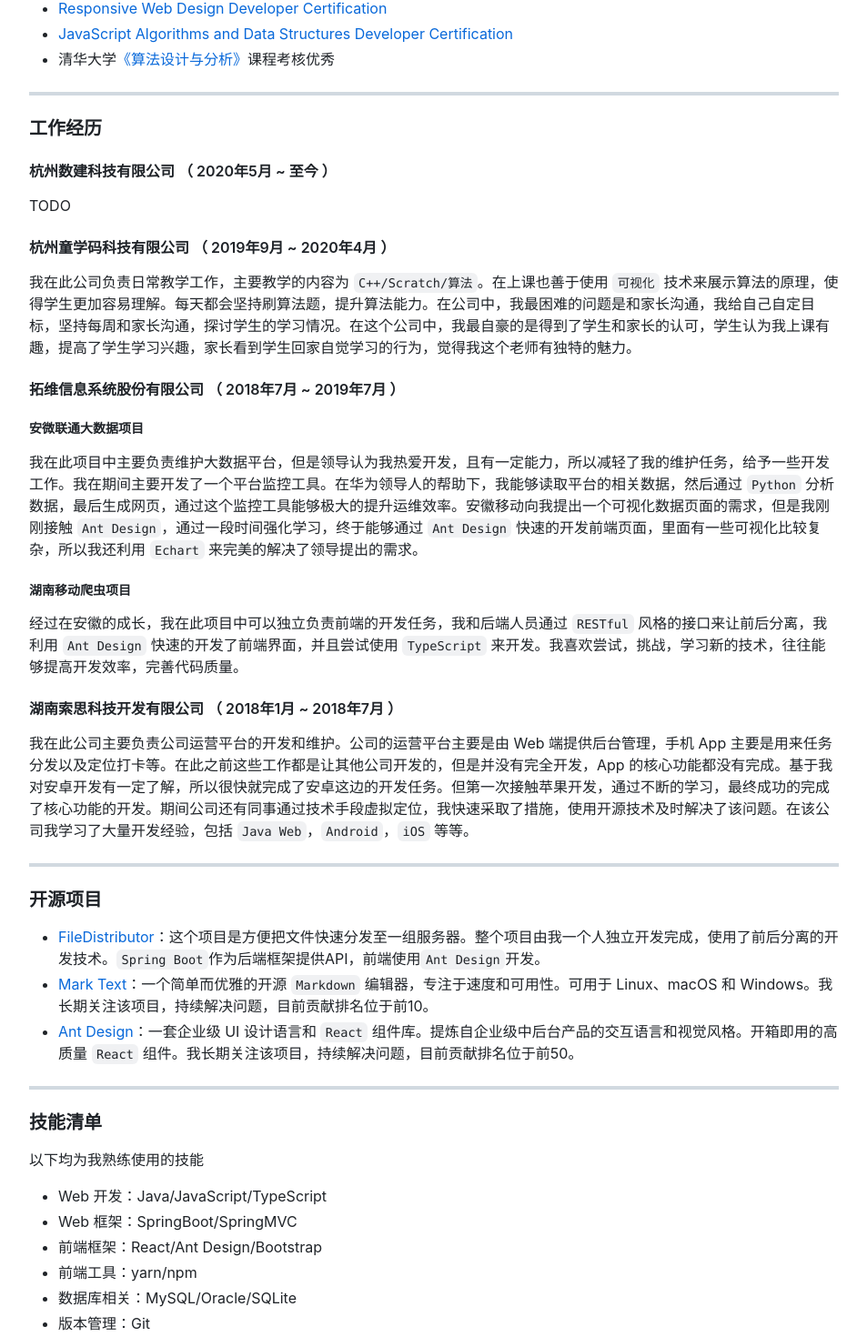
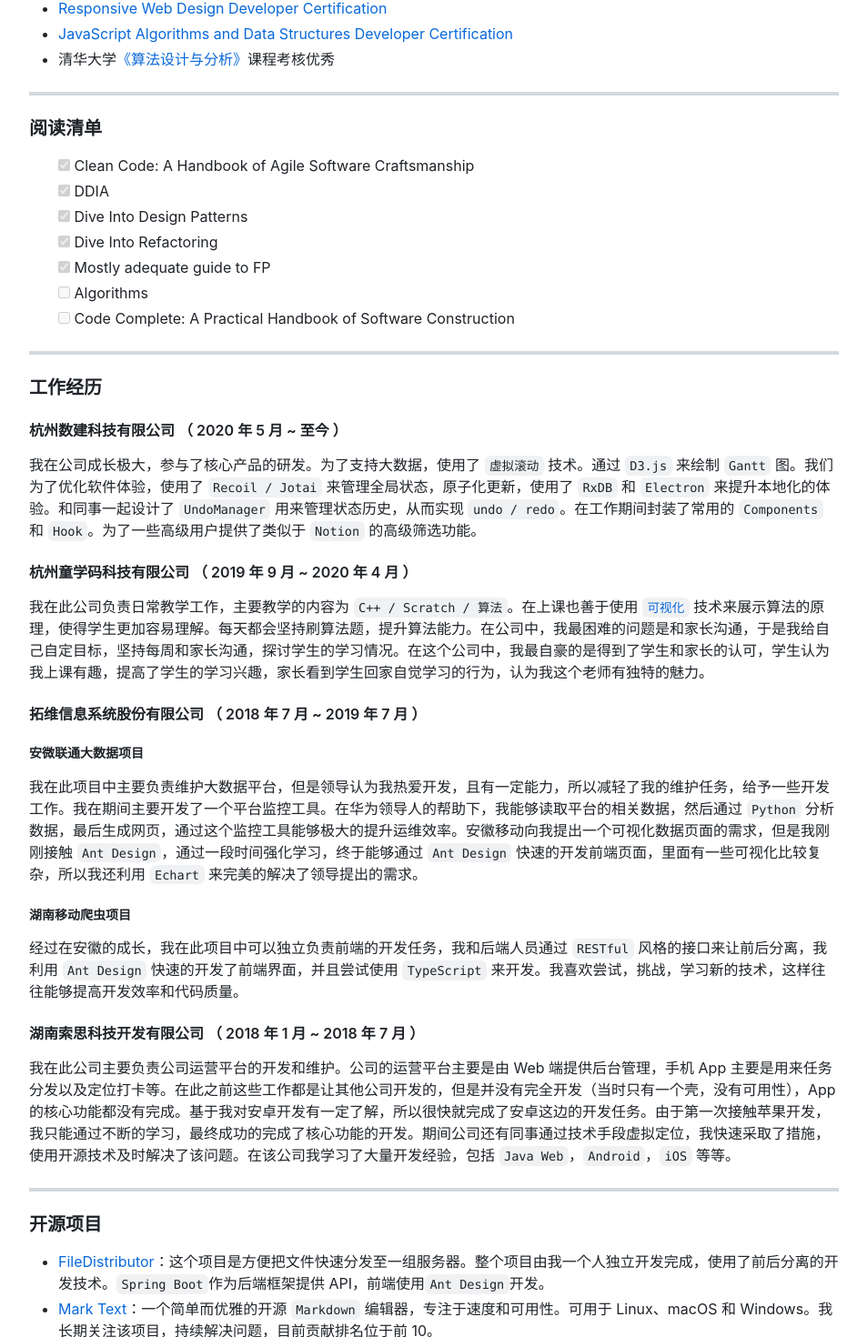
Before and after one commit to MrHeer/resume, a React (Create React App) app: page / in a window 1280 px wide. Shown: the part 374-1844 px from the top of the page at 91% size, without its empty margins (163-1116 px from the left). Built offline with nearby package versions, Linux system fonts and the light colour scheme.

Commit message:
:memo: update resume

```diff
--- a/public/resume.md
+++ b/public/resume.md
@@ -2,15 +2,15 @@
 
 - 手机：17623030229
 - Email：hlm52pk@163.com
-- 微信号：Mr__Heer
+- 微信号：Mr\_\_Heer
 
 ---
 
 ### 个人信息
 
-- 何林明/男/1996
-- 本科/长沙理工大学/电子信息科学与技术
-- 工作年限：2年
+- 何林明 / 男 / 1996
+- 本科 / 长沙理工大学 / 电子信息科学与技术
+- 工作年限：5 年
 - Github：[https://github.com/MrHeer](https://github.com/MrHeer)
 - [Responsive Web Design Developer Certification](https://www.freecodecamp.org/certification/mrheer/responsive-web-design)
 - [JavaScript Algorithms and Data Structures Developer Certification](https://www.freecodecamp.org/certification/mrheer/javascript-algorithms-and-data-structures)
@@ -18,17 +18,29 @@
 
 ---
 
+### 阅读清单
+
+- [x] Clean Code: A Handbook of Agile Software Craftsmanship
+- [x] DDIA
+- [x] Dive Into Design Patterns
+- [x] Dive Into Refactoring
+- [x] Mostly adequate guide to FP
+- [ ] Algorithms
+- [ ] Code Complete: A Practical Handbook of Software Construction
+
+---
+
 ### 工作经历
 
-#### 杭州数建科技有限公司 （ 2020年5月 ~ 至今 ）
+#### 杭州数建科技有限公司 （ 2020 年 5 月 ~ 至今 ）
 
-TODO
+我在公司成长极大，参与了核心产品的研发。为了支持大数据，使用了 `虚拟滚动` 技术。通过 `D3.js` 来绘制 `Gantt` 图。我们为了优化软件体验，使用了 `Recoil / Jotai` 来管理全局状态，原子化更新，使用了 `RxDB` 和 `Electron` 来提升本地化的体验。和同事一起设计了 `UndoManager` 用来管理状态历史，从而实现 `undo / redo`。在工作期间封装了常用的 `Components` 和 `Hook`。为了一些高级用户提供了类似于 `Notion` 的高级筛选功能。
 
-#### 杭州童学码科技有限公司 （ 2019年9月 ~ 2020年4月 ）
+#### 杭州童学码科技有限公司 （ 2019 年 9 月 ~ 2020 年 4 月 ）
 
-我在此公司负责日常教学工作，主要教学的内容为 `C++/Scratch/算法`。在上课也善于使用 `可视化` 技术来展示算法的原理，使得学生更加容易理解。每天都会坚持刷算法题，提升算法能力。在公司中，我最困难的问题是和家长沟通，我给自己自定目标，坚持每周和家长沟通，探讨学生的学习情况。在这个公司中，我最自豪的是得到了学生和家长的认可，学生认为我上课有趣，提高了学生学习兴趣，家长看到学生回家自觉学习的行为，觉得我这个老师有独特的魅力。
+我在此公司负责日常教学工作，主要教学的内容为 `C++ / Scratch / 算法`。在上课也善于使用 [`可视化`](https://visualgo.net/en) 技术来展示算法的原理，使得学生更加容易理解。每天都会坚持刷算法题，提升算法能力。在公司中，我最困难的问题是和家长沟通，于是我给自己自定目标，坚持每周和家长沟通，探讨学生的学习情况。在这个公司中，我最自豪的是得到了学生和家长的认可，学生认为我上课有趣，提高了学生的学习兴趣，家长看到学生回家自觉学习的行为，认为我这个老师有独特的魅力。
 
-#### 拓维信息系统股份有限公司 （ 2018年7月 ~ 2019年7月 ）
+#### 拓维信息系统股份有限公司 （ 2018 年 7 月 ~ 2019 年 7 月 ）
 
 ##### 安微联通大数据项目
 
@@ -36,19 +48,19 @@
 
 ##### 湖南移动爬虫项目
 
-经过在安徽的成长，我在此项目中可以独立负责前端的开发任务，我和后端人员通过 `RESTful` 风格的接口来让前后分离，我利用 `Ant Design` 快速的开发了前端界面，并且尝试使用 `TypeScript` 来开发。我喜欢尝试，挑战，学习新的技术，往往能够提高开发效率，完善代码质量。
+经过在安徽的成长，我在此项目中可以独立负责前端的开发任务，我和后端人员通过 `RESTful` 风格的接口来让前后分离，我利用 `Ant Design` 快速的开发了前端界面，并且尝试使用 `TypeScript` 来开发。我喜欢尝试，挑战，学习新的技术，这样往往能够提高开发效率和代码质量。
 
-#### 湖南索思科技开发有限公司 （ 2018年1月 ~ 2018年7月 ）
+#### 湖南索思科技开发有限公司 （ 2018 年 1 月 ~ 2018 年 7 月 ）
 
-我在此公司主要负责公司运营平台的开发和维护。公司的运营平台主要是由 Web 端提供后台管理，手机 App 主要是用来任务分发以及定位打卡等。在此之前这些工作都是让其他公司开发的，但是并没有完全开发，App 的核心功能都没有完成。基于我对安卓开发有一定了解，所以很快就完成了安卓这边的开发任务。但第一次接触苹果开发，通过不断的学习，最终成功的完成了核心功能的开发。期间公司还有同事通过技术手段虚拟定位，我快速采取了措施，使用开源技术及时解决了该问题。在该公司我学习了大量开发经验，包括 `Java Web`，`Android`，`iOS` 等等。
+我在此公司主要负责公司运营平台的开发和维护。公司的运营平台主要是由 Web 端提供后台管理，手机 App 主要是用来任务分发以及定位打卡等。在此之前这些工作都是让其他公司开发的，但是并没有完全开发（当时只有一个壳，没有可用性），App 的核心功能都没有完成。基于我对安卓开发有一定了解，所以很快就完成了安卓这边的开发任务。由于第一次接触苹果开发，我只能通过不断的学习，最终成功的完成了核心功能的开发。期间公司还有同事通过技术手段虚拟定位，我快速采取了措施，使用开源技术及时解决了该问题。在该公司我学习了大量开发经验，包括 `Java Web`，`Android`，`iOS` 等等。
 
 ---
 
 ### 开源项目
 
-- [FileDistributor](https://github.com/MrHeer/FileDistributor)：这个项目是方便把文件快速分发至一组服务器。整个项目由我一个人独立开发完成，使用了前后分离的开发技术。`Spring Boot`作为后端框架提供API，前端使用`Ant Design`开发。
-- [Mark Text](https://github.com/marktext/marktext)：一个简单而优雅的开源 `Markdown` 编辑器，专注于速度和可用性。可用于 Linux、macOS 和 Windows。我长期关注该项目，持续解决问题，目前贡献排名位于前10。
-- [Ant Design](https://github.com/ant-design/ant-design)：一套企业级 UI 设计语言和 `React` 组件库。提炼自企业级中后台产品的交互语言和视觉风格。开箱即用的高质量 `React` 组件。我长期关注该项目，持续解决问题，目前贡献排名位于前50。
+- [FileDistributor](https://github.com/MrHeer/FileDistributor)：这个项目是方便把文件快速分发至一组服务器。整个项目由我一个人独立开发完成，使用了前后分离的开发技术。`Spring Boot`作为后端框架提供 API，前端使用`Ant Design`开发。
+- [Mark Text](https://github.com/marktext/marktext)：一个简单而优雅的开源 `Markdown` 编辑器，专注于速度和可用性。可用于 Linux、macOS 和 Windows。我长期关注该项目，持续解决问题，目前贡献排名位于前 10。
+- [Ant Design](https://github.com/ant-design/ant-design)：一套企业级 UI 设计语言和 `React` 组件库。提炼自企业级中后台产品的交互语言和视觉风格。开箱即用的高质量 `React` 组件。我长期关注该项目，持续解决问题，目前贡献排名位于前 50。
 
 ---
 
@@ -56,10 +68,9 @@
 
 以下均为我熟练使用的技能
 
-- Web 开发：Java/JavaScript/TypeScript
-- Web 框架：SpringBoot/SpringMVC
-- 前端框架：React/Ant Design/Bootstrap
-- 前端工具：yarn/npm
-- 数据库相关：MySQL/Oracle/SQLite
+- 编程语言：TypeScript
+- 前端框架：React
+- 状态管理：Recoil / Jotai
+- 前端工具：pnpm / yarn / npm
 - 版本管理：Git
-- 单元测试：Jest/Enzyme
+- 单元测试：Jest / Enzyme
--- a/src/components/Markdown/Markdown.tsx
+++ b/src/components/Markdown/Markdown.tsx
@@ -20,7 +20,11 @@
   }, [url]);
 
   return (
-    <ReactMarkdown className="markdown-body" remarkPlugins={[remarkGfm]}>
+    <ReactMarkdown
+      className="markdown-body"
+      remarkPlugins={[remarkGfm]}
+      linkTarget="_blank"
+    >
       {markdown}
     </ReactMarkdown>
   );
```
